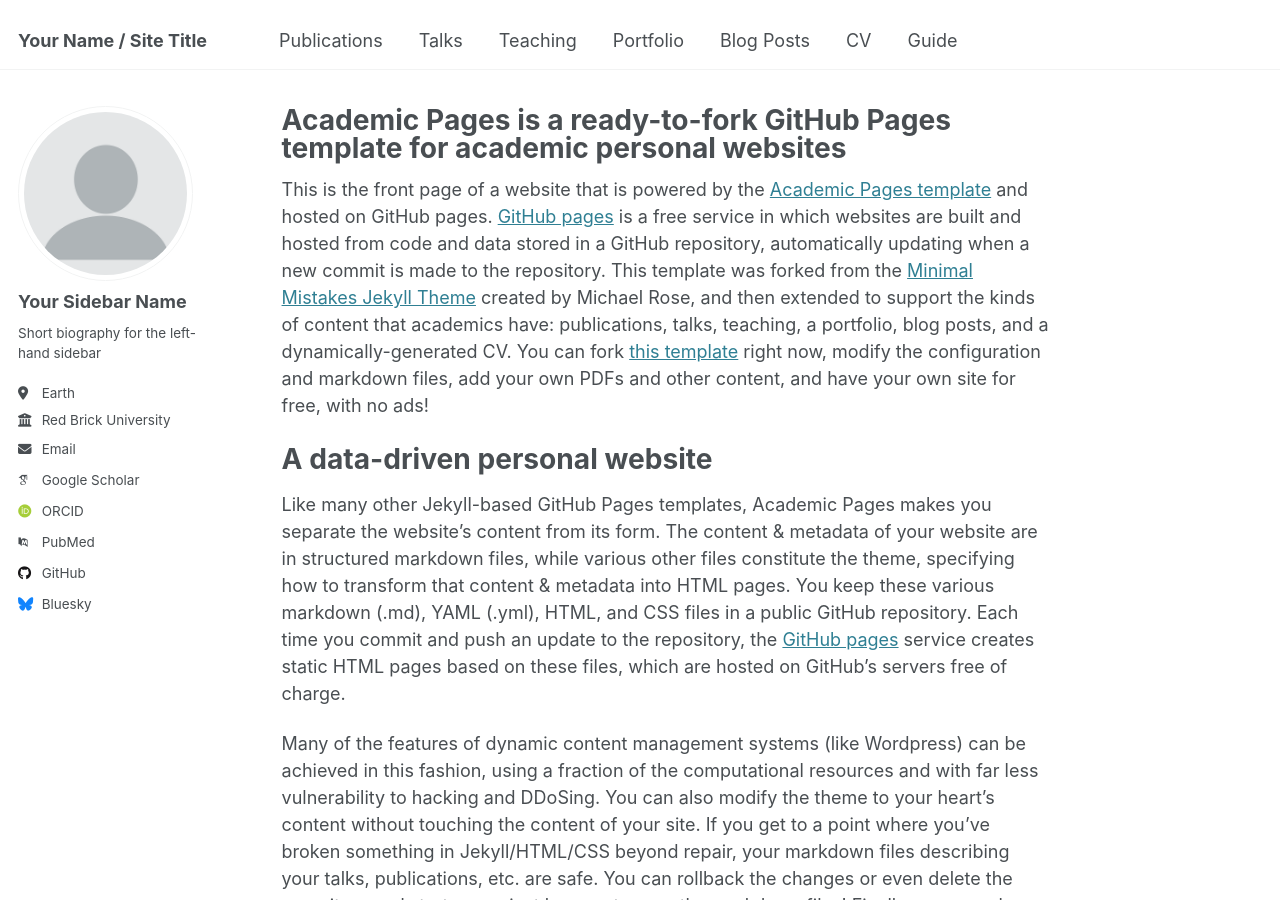
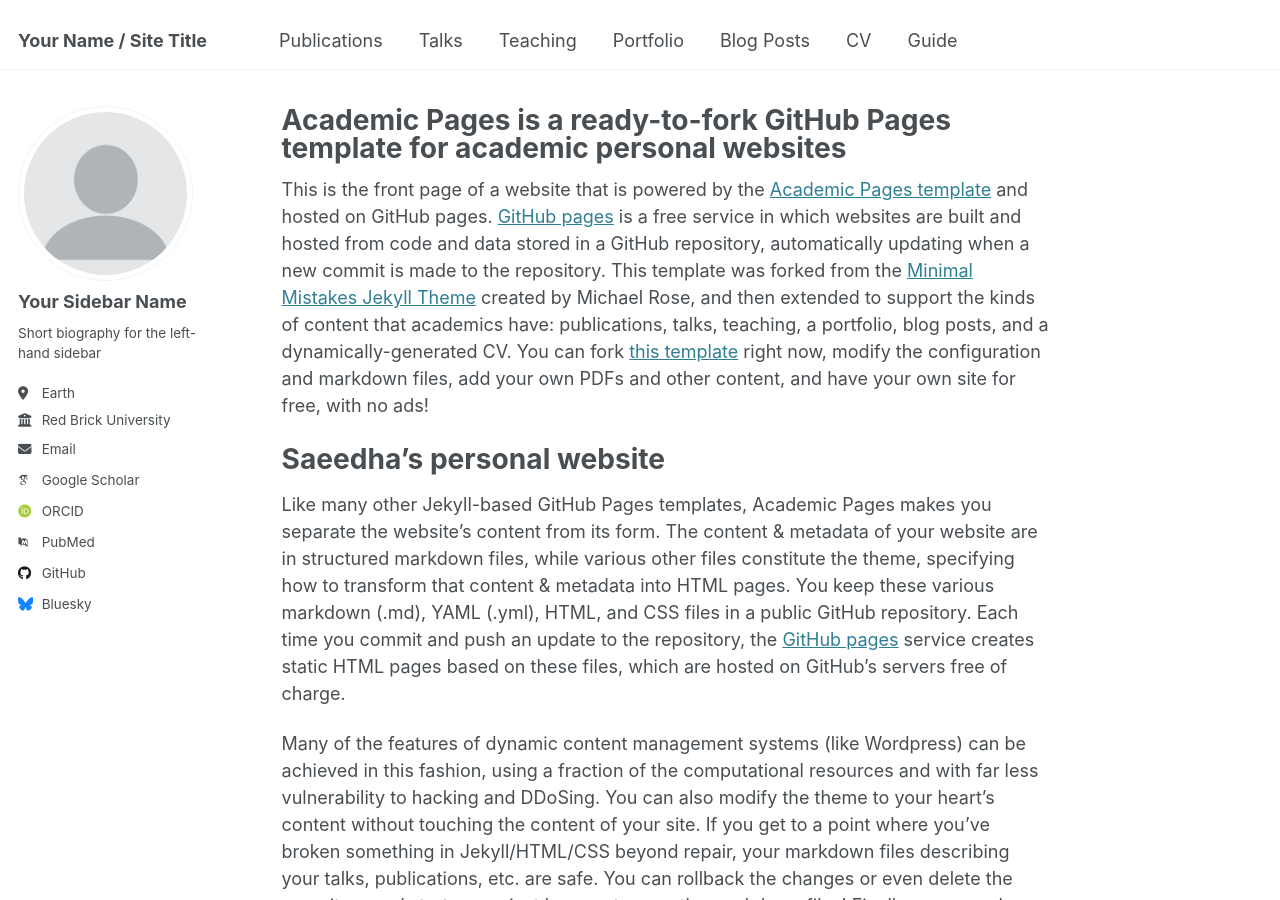
Before and after one commit to Saeedha-N/saeedha-n.github.io, a Jekyll site: the page built from _pages/about.md, in a window 1280 px wide and 900 px high. Built offline with Jekyll 4.4.1, drawn with Linux system fonts in a browser that asks for light colours; some web fonts are replaced.

Commit message:
Update _pages about.md

```diff
--- a/_pages/about.md
+++ b/_pages/about.md
@@ -9,7 +9,7 @@ redirect_from:
 
 This is the front page of a website that is powered by the [Academic Pages template](https://github.com/academicpages/academicpages.github.io) and hosted on GitHub pages. [GitHub pages](https://pages.github.com) is a free service in which websites are built and hosted from code and data stored in a GitHub repository, automatically updating when a new commit is made to the repository. This template was forked from the [Minimal Mistakes Jekyll Theme](https://mmistakes.github.io/minimal-mistakes/) created by Michael Rose, and then extended to support the kinds of content that academics have: publications, talks, teaching, a portfolio, blog posts, and a dynamically-generated CV. You can fork [this template](https://github.com/academicpages/academicpages.github.io) right now, modify the configuration and markdown files, add your own PDFs and other content, and have your own site for free, with no ads!
 
-A data-driven personal website
+Saeedha's personal website
 ======
 Like many other Jekyll-based GitHub Pages templates, Academic Pages makes you separate the website's content from its form. The content & metadata of your website are in structured markdown files, while various other files constitute the theme, specifying how to transform that content & metadata into HTML pages. You keep these various markdown (.md), YAML (.yml), HTML, and CSS files in a public GitHub repository. Each time you commit and push an update to the repository, the [GitHub pages](https://pages.github.com/) service creates static HTML pages based on these files, which are hosted on GitHub's servers free of charge.
 
```
